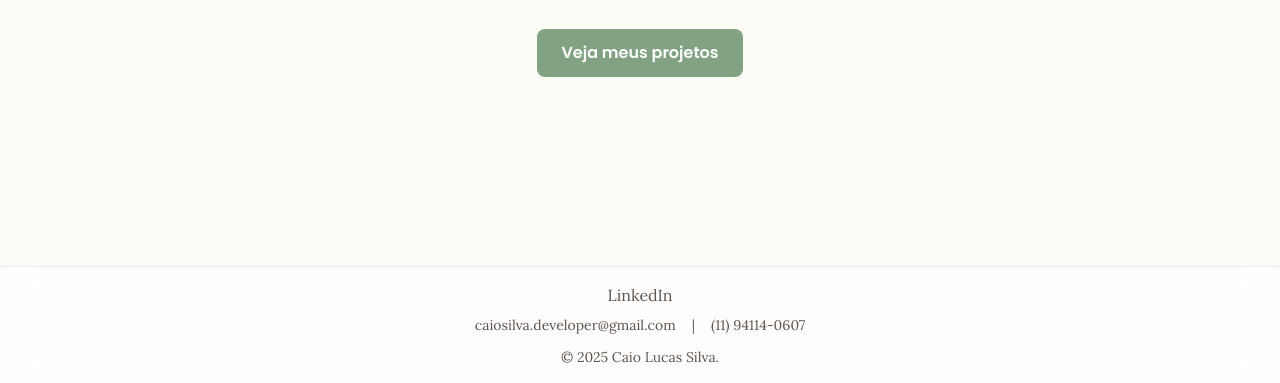
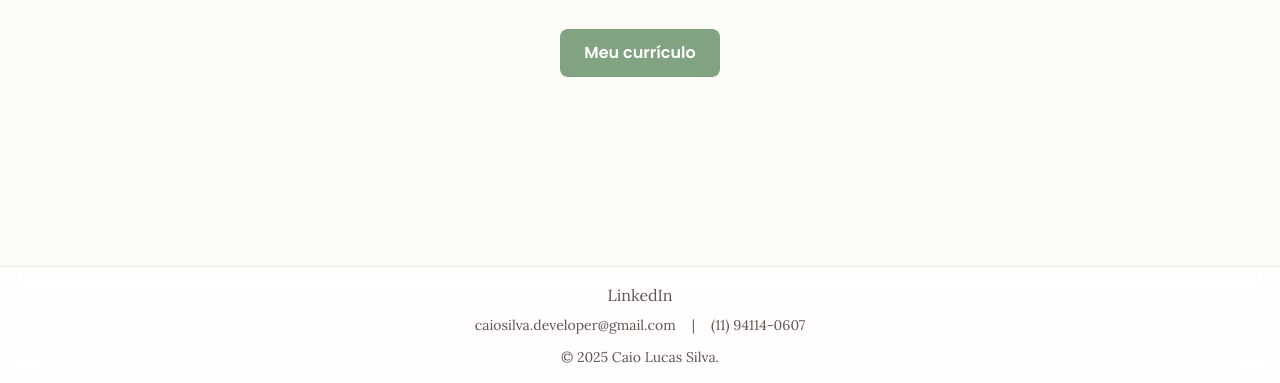
Before and after one commit to cluucas/Meu_Portfolio_V2, a plain HTML site: page index.html in a window 1280 px wide. Shown: the part 417-800 px from the top of the page. Drawn offline with nearby package versions, Linux system fonts and the light colour scheme.

Commit message:
link drive

```diff
--- a/index.html
+++ b/index.html
@@ -31,7 +31,7 @@
             <div class="w-full">
                 <h1 class="text-5xl md:text-7xl font-bold mb-4">Olá, me chamo Caio Lucas</h1>
                 <p class="text-xl md:text-2xl max-w-3xl mx-auto mb-8">Estudante de Engenharia de Software e futuro Engenheiro de IA, apaixonado por inovação, pesquisa e trabalho em equipe.</p>
-                <a href="projetos.html" class="btn-primary">Veja meus projetos</a>
+                <a href="https://docs.google.com/document/d/1t575zWSOU7f7c_BPuiVhS4FmsZTKHp6CdD2hNnaGF-0/edit?usp=sharing" class="btn-primary" target="_blank" rel="noopener noreferrer">Meu currículo</a>
             </div>
         </section>
     </main>
```
